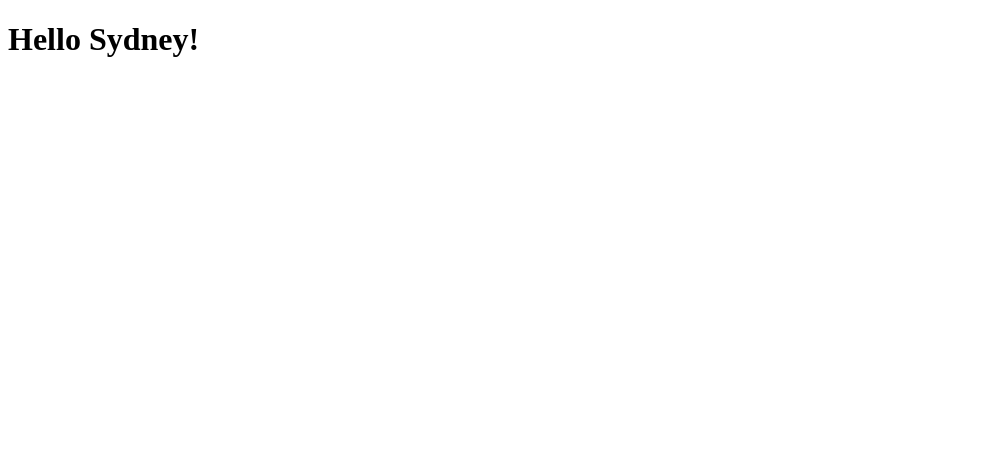
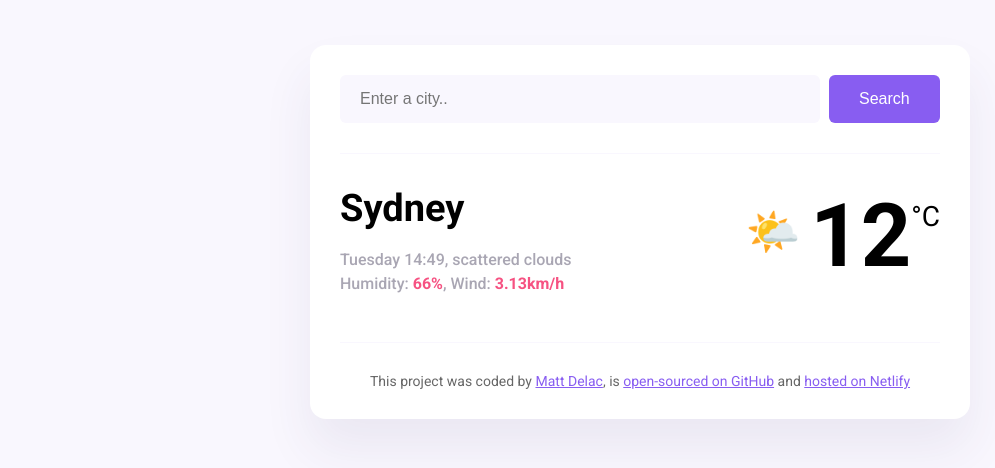
Before and after one commit to HarrietCLindsey/SheCodes-Hattie-Final-Project-, a plain HTML site: page index.html in a window 1280 px wide. Shown: the whole page, without its empty margins (0-995 px from the left). Drawn offline with Linux system fonts and the light colour scheme.

Commit message:
Added basis css

```diff
--- a/index.html
+++ b/index.html
@@ -1,11 +1,60 @@
 <!DOCTYPE html>
 <html lang="en">
-    <head>
-        <meta charset="UTF-8" />
-        <meta name="viewport" content="width-device-width, initial-scale=1.0" />
-        <title>Hattie's weather app</title>
-    </head>
-    <body>
-        <h1>Hello Sydney!</h1>
-    </body>
+  <head>
+    <meta charset="UTF-8" />
+    <meta name="viewport" content="width=device-width, initial-scale=1.0" />
+    <link rel="preconnect" href="https://fonts.googleapis.com" />
+    <link rel="preconnect" href="https://fonts.gstatic.com" crossorigin />
+    <link
+      href="https://fonts.googleapis.com/css2?family=Roboto:ital,wght@0,100;0,300;0,400;0,500;0,700;0,900;1,100;1,300;1,400;1,500;1,700;1,900&display=swap"
+      rel="stylesheet"
+    />
+    <link rel="stylesheet" href="src/style.css" />
+    <title>Meteo App</title>
+  </head>
+  <body>
+    <div class="weather-app">
+      <header>
+        <form class="search-form">
+          <input
+            type="search"
+            placeholder="Enter a city.."
+            required
+            class="search-form-input"
+          />
+          <input type="submit" value="Search" class="search-form-button" />
+        </form>
+      </header>
+      <main>
+        <div class="weather-app-data">
+          <div>
+            <h1 class="weather-app-city">Sydney</h1>
+            <p class="weather-app-details">
+              Tuesday 14:49, scattered clouds
+              <br />
+              Humidity: <strong>66%</strong>, Wind: <strong>3.13km/h</strong>
+            </p>
+          </div>
+          <div class="weather-app-temperature-container">
+            <div class="weather-app-icon">🌤️</div>
+            <div class="weather-app-temperature">12</div>
+            <div class="weatehr-app-unit">°C</div>
+          </div>
+        </div>
+      </main>
+
+      <footer>
+        This project was coded by
+        <a href="https://github.com/matthieua/" target="_blank"> Matt Delac</a>,
+        is
+        <a href="https://github.com/matthieua/meteo" target="_blank"
+          >open-sourced on GitHub</a
+        >
+        and
+        <a href="https://meteo-shecodes-app.netlify.app/" target="_blank"
+          >hosted on Netlify</a
+        >
+      </footer>
+    </div>
+  </body>
 </html>
--- /dev/null
+++ b/src/style.css
@@ -0,0 +1,95 @@
+body {
+    background-color: #f9f7fe;
+    font-family: "Roboto", sans-serif;
+  }
+
+  a {
+    color: #885df1;
+  }
+
+  .weather-app {
+    background: white;
+    max-width: 600px;
+    margin: 45px auto;
+    box-shadow: 0 30px 50px rgba(65, 50, 100, 0.08);
+    border-radius: 16px;
+    padding: 30px;
+  }
+
+  header {
+    border-bottom: 1px solid #f9f7fe;
+    padding: 0 0 30px 0;
+  }
+
+  .search-form-input {
+    background-color: #f9f7fe;
+    border: none;
+    border-radius: 6px;
+    width: 80%;
+    font-size: 16px;
+    padding: 15px 20px;
+  }
+
+  .search-form-button {
+    background: #885df1;
+    padding: 15px 30px;
+    border: none;
+    font-size: 16px;
+    margin-left: 5px;
+    border-radius: 6px;
+    color: white;
+  }
+
+  main {
+    padding: 30px 0;
+  }
+
+  .weather-app-data {
+    display: flex;
+    justify-content: space-between;
+  }
+
+  .weather-app-city {
+    margin: 0;
+    font-size: 38px;
+    line-height: 48px;
+  }
+
+  .weather-app-details {
+    font-size: 16px;
+    color: rgba(39, 33, 66, 0.4);
+    line-height: 24px;
+    font-weight: 500;
+  }
+
+  .weather-app-details strong {
+    color: #f65282;
+  }
+
+  .weather-app-temperature-container {
+    display: flex;
+  }
+
+  .weather-app-icon {
+    font-size: 44px;
+    margin-top: 22px;
+  }
+
+  .weather-app-temperature {
+    font-size: 88px;
+    margin-left: 10px;
+    font-weight: bold;
+  }
+
+  .weatehr-app-unit {
+    margin-top: 16px;
+    font-size: 28px;
+  }
+
+  footer {
+    border-top: 1px solid #f9f7fe;
+    padding: 30px 0 0 0;
+    text-align: center;
+    font-size: 14px;
+    color: rgba(0, 0, 0, 0.6);
+  }
```
